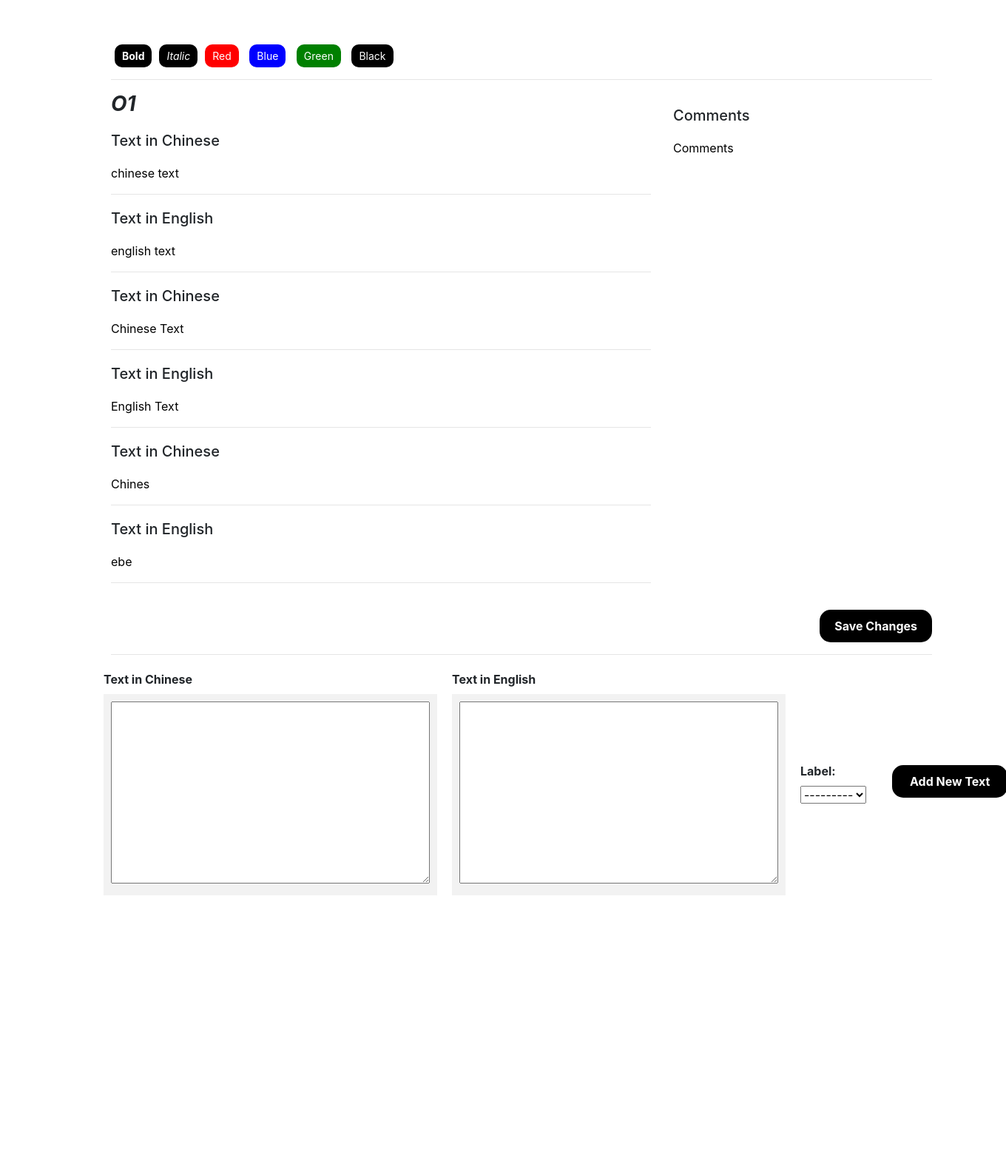
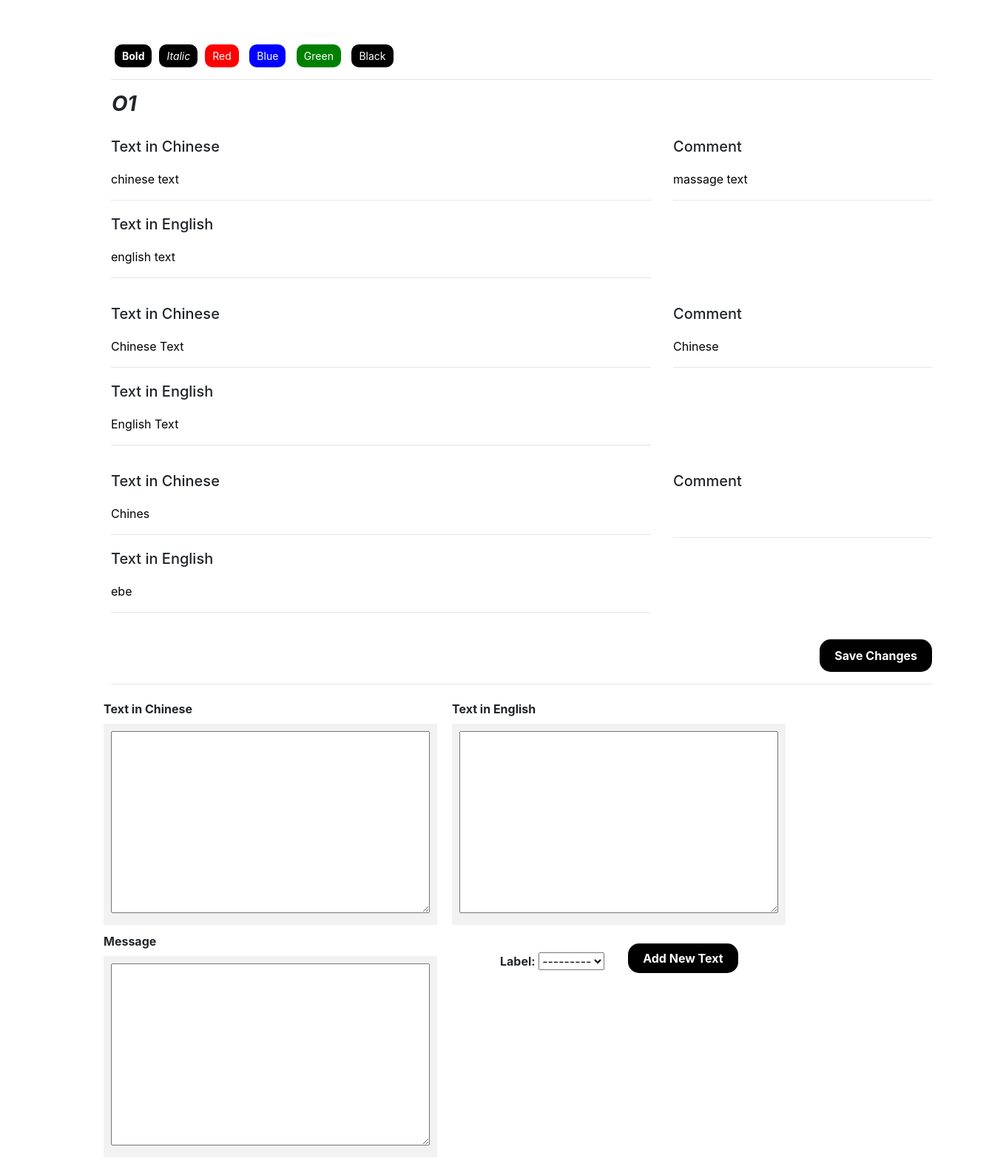
Before and after one commit to FelixChenJF/Chen-Project, a Django app: a page that uses CHEN/courses/templates/courses/detailedCourse/custom_page.html in a window 1360 px wide. Shown: the part 76-1645 px from the top of the page at 74% size. Before the commit the page ends 1286 px from the top, so only its background shows below. Run offline with Django 4.2, Linux system fonts and the light colour scheme; data comes from the database, SQL or seed files in the repository; both versions use the stored data as it was after the commit; some libraries are stand-ins or nearby versions.

Commit message:
已经完成custom page的页面的绘制

```diff
--- a/CHEN/courses/templates/courses/detailedCourse/custom_page.html
+++ b/CHEN/courses/templates/courses/detailedCourse/custom_page.html
@@ -19,11 +19,11 @@
         margin: 0 5px;
         padding: 5px 10px;
         border: none;
-        border-radius: 10px; /* 增大圆角半径 */
+        border-radius: 10px;
         background-color: #000000;
         color: white;
         cursor: pointer;
-        font-size: 14px; /* 调小字体 */
+        font-size: 14px;
     }
     .button-container button:hover {
         background-color: #0056b3;
@@ -69,9 +69,11 @@
     </div>
     <hr>
     <div class="row">
+        <div style="padding-left: 16px;"><em><h3><strong>{{ label_name }}</strong></h3></em></div>
+        {% for custom_data in latest_CustomData_list %}
+        <div class="container">
+            <div class="row">
                 <div class="col-md-8">
-            <em><h3><strong>{{ label_name }}</strong></h3></em>
-            {% for custom_data in latest_CustomData_list %}
                     <div class="mb-3">
                         <h5>Text in Chinese</h5>
                         <div id="chineseText{{ forloop.counter }}" class="user-text" contenteditable="true">{{ custom_data.text1|safe }}</div>
@@ -82,12 +84,17 @@
                         <div id="englishText{{ forloop.counter }}" class="user-text" contenteditable="true">{{ custom_data.text2|safe }}</div>
                     </div>
                     <hr>
-            {% endfor %}
                 </div>
                 <div class="col-md-4">
-            <h5>Comments</h5>
-            <div id="comments" class="user-text" contenteditable="true">Comments</div>
+                    <div class="mb-3">
+                        <h5>Comment</h5>
+                        <div id="message{{ forloop.counter }}" class="user-text" contenteditable="true">{{ custom_data.message|safe }}</div>
                     </div>
+                    <hr>
+                </div>
+            </div>
+        </div>
+        {% endfor %}
     </div>
     <div class="save-button-container">
         <button onclick="saveChanges()">Save Changes</button>
@@ -96,7 +103,7 @@
     <form method="POST" action="{% url 'courses:custom_page' %}">
         {% csrf_token %}
         <div class="row">
-            <div style="display: flex; flex-direction: row; align-items: center;">
+            <div style="display: flex; flex-direction: row;">
                 <div style="margin-right: 10px;padding: 5px;">
                     <label for="{{ form.text1.id_for_label }}" class="form-label" style="font-weight: bold;">{{ form.text1.label }}</label>
                     <div style="background-color: #f2f2f2; padding: 10px;">
@@ -109,13 +116,21 @@
                         {{ form.text2 }}
                     </div>
                 </div>
-                <div style="margin-right: 10px; padding: 5px;">
+            </div>
+            <div style="display: flex; flex-direction: row;">
+                <div style="margin-right: 80px; padding: 5px;">
+                    <label for="{{ form.message.id_for_label }}" class="form-label" style="font-weight: bold;">{{ form.message.label }}</label>
+                    <div style="background-color: #f2f2f2; padding: 10px;">
+                        {{ form.message }}
+                    </div>
+                </div>
+                <div style="margin-right: 12px; padding-top: 32px;">
                     <label for="{{ form.label.id_for_label }}" class="form-label" style="font-weight: bold;">{{ form.label.label }}</label>
                     {{ form.label }}
                 </div>
-                <div style="padding-left: 20px; padding-bottom: 24px;">
+                <div style="padding-left: 20px;">
                     <div class="save-button-container">
-                        <button type="submit" style="white-space: nowrap; padding: 10px 24px;">Add New Text</button>
+                        <button type="submit" style="white-space: nowrap; padding: 8px 20px;">Add New Text</button>
                     </div>
                 </div>
             </div>
@@ -157,10 +172,12 @@
         {% for custom_data in latest_CustomData_list %}
             var chineseText = document.getElementById('chineseText{{ forloop.counter }}').innerHTML;
             var englishText = document.getElementById('englishText{{ forloop.counter }}').innerHTML;
+            var message = document.getElementById('message{{ forloop.counter }}').innerHTML;
             customDataList.push({
                 'id': {{ custom_data.id }},
                 'text1': chineseText,
-                'text2': englishText
+                'text2': englishText,
+                'message': message
             });
         {% endfor %}
 
```
Also changed, not shown: CHEN/courses/views.py (line endings or trailing spaces), CHEN/db.sqlite3. Lines whose indentation alone changed are shown as unchanged.
